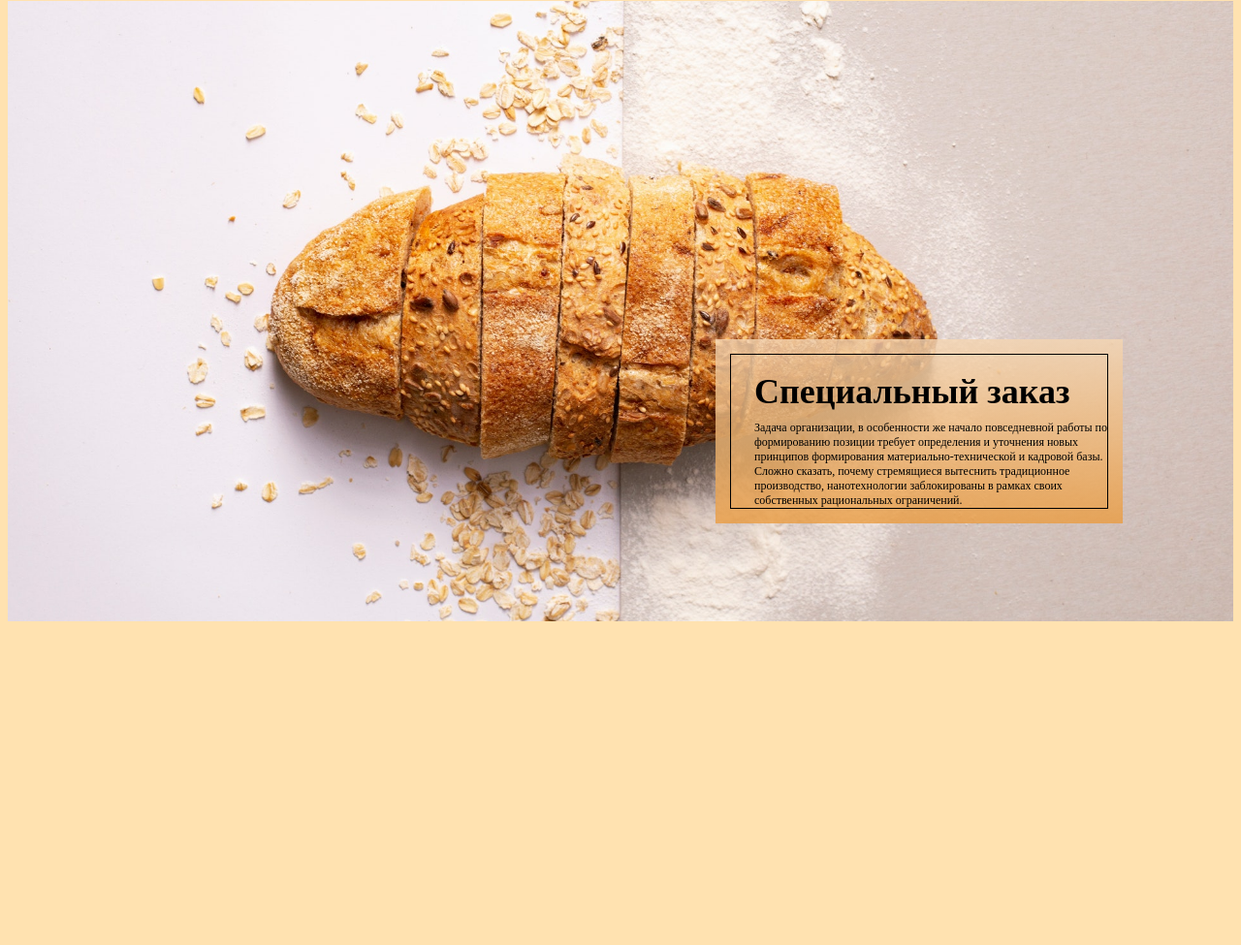
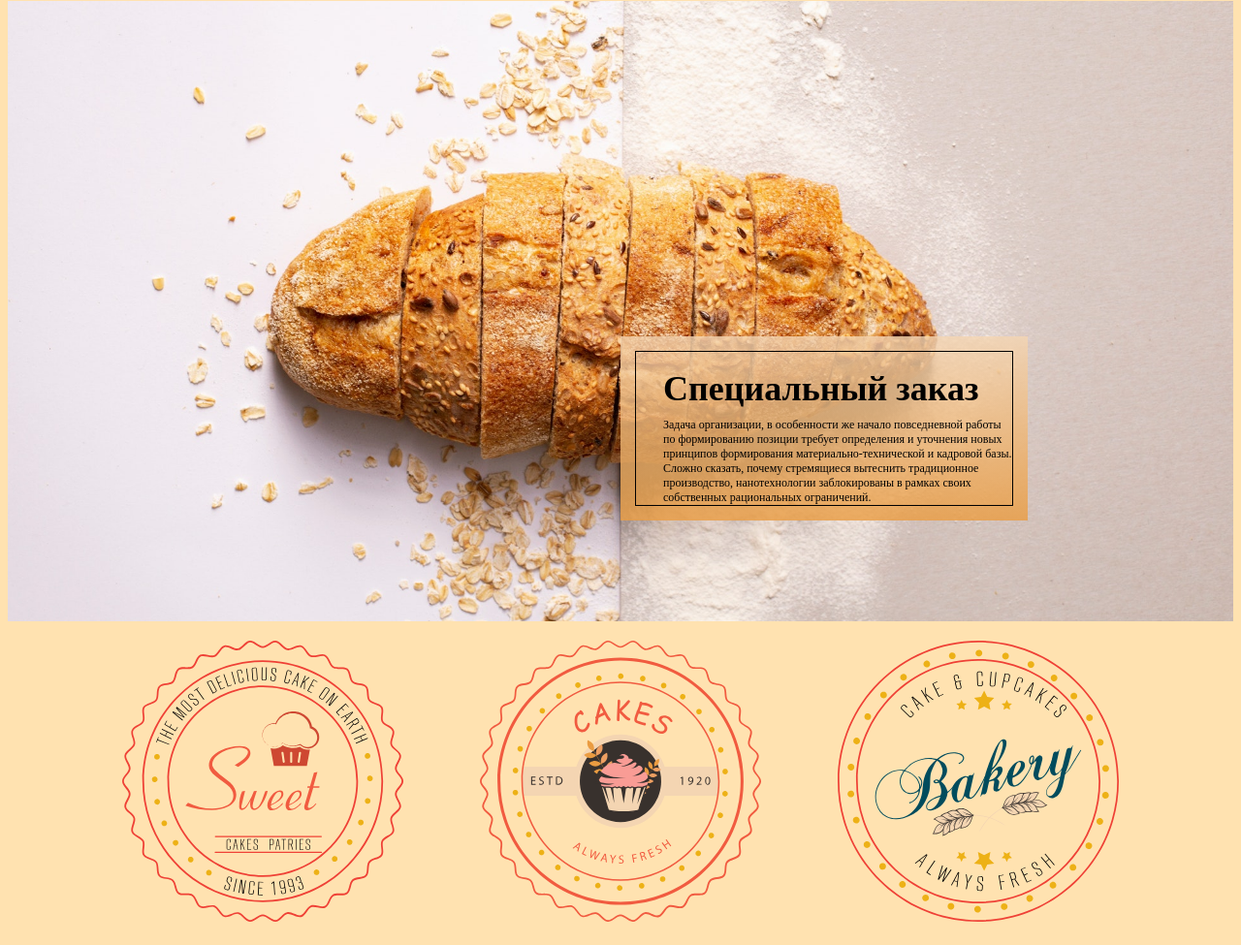
Before and after one commit to rudepe4eneg/portfolio-project, a plain HTML site: page src/index.html in a window 1280 px wide. Shown: the part 172-1147 px from the top of the page at 97% size. Before the commit the page ends 833 px from the top, so only its background shows below. Drawn offline with Linux system fonts and the light colour scheme.

Commit message:
span tags

```diff
--- a/src/css/style.css
+++ b/src/css/style.css
@@ -40,6 +40,7 @@ nav {
     height: 640px;
     background: url(../img/01-Картинка-фона.jpg) center/cover no-repeat;
     position: relative;
+    margin-bottom: 20px;
 }
 
 .section-about__block {
@@ -51,8 +52,8 @@ nav {
         rgba(234, 156, 65, 0.8) 100%
     );
     position: absolute;
-    top: 349px;
-    left: 730px;
+    top: 54%;
+    left: 50%;
     padding-top: 15px;
     text-align: center;
 }
@@ -62,7 +63,7 @@ nav {
     height: 160px;
     border: 1px solid black;
     margin: 0 auto;
-    padding: 17px 0 0 24px;
+    padding: 17px 0 0 28px;
     text-align: left;
 }
 
@@ -76,3 +77,15 @@ nav {
     font-size: 12px;
     margin: 0;
 }
+
+.section-description__icon-box {
+    text-align: center;
+}
+
+.section-description__icon-box img {
+    margin-right: 75px;
+}
+
+.section-description__icon-box img:last-child {
+    margin-right: 0px;
+}
--- a/src/index.html
+++ b/src/index.html
@@ -47,7 +47,19 @@
                     </div>
                 </div>
             </section>
-            <section></section>
+            <section class="section-description">
+                <div class="section-description__icon-box">
+                    <img
+                        src="./icons/01-Иконка.svg"
+                        alt="01-Иконка" />
+                    <img
+                        src="./icons/02-Иконка.svg"
+                        alt="02-Иконка" />
+                    <img
+                        src="./icons/03-Иконка.svg"
+                        alt="03-Иконка" />
+                </div>
+            </section>
             <section></section>
         </main>
         <footer>
```
Also changed, not shown: src/icons/01-Иконка.svg (added), src/icons/02-Иконка.svg (added), src/icons/03-Иконка.svg (added).
